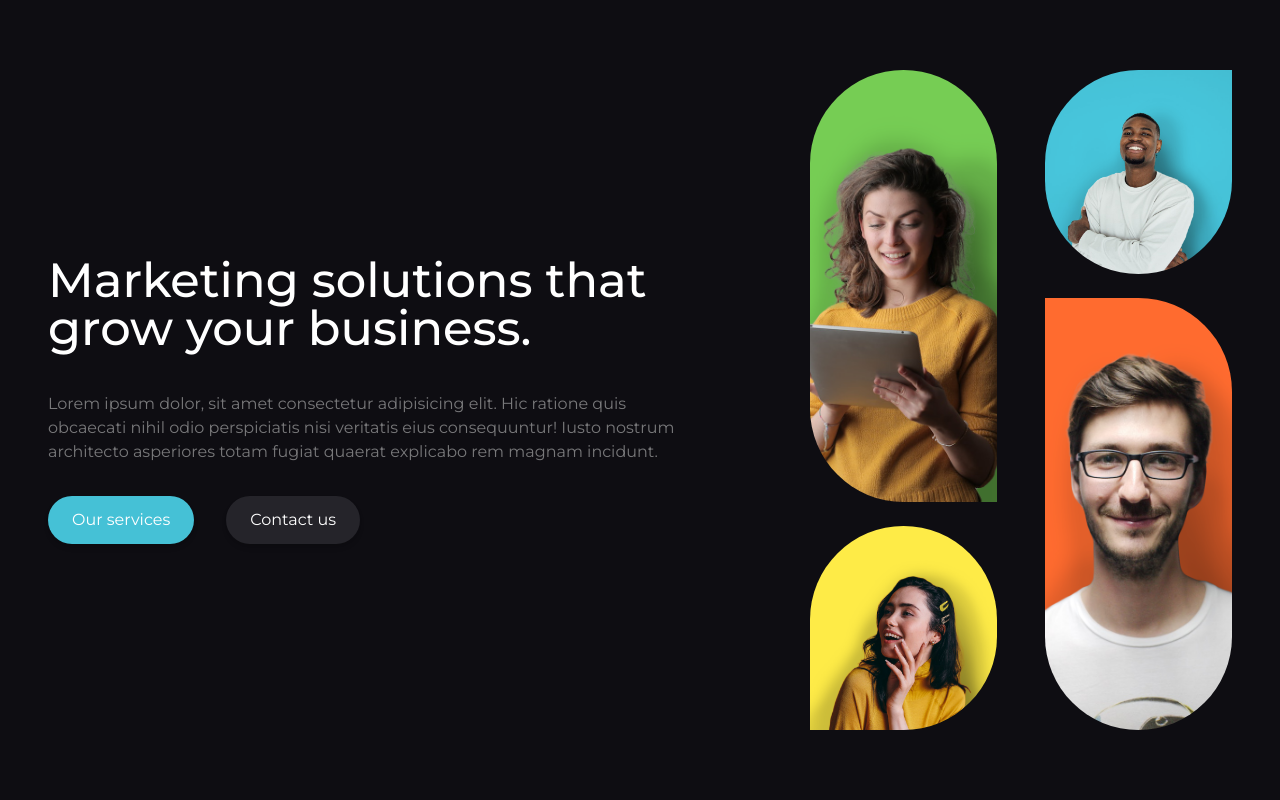
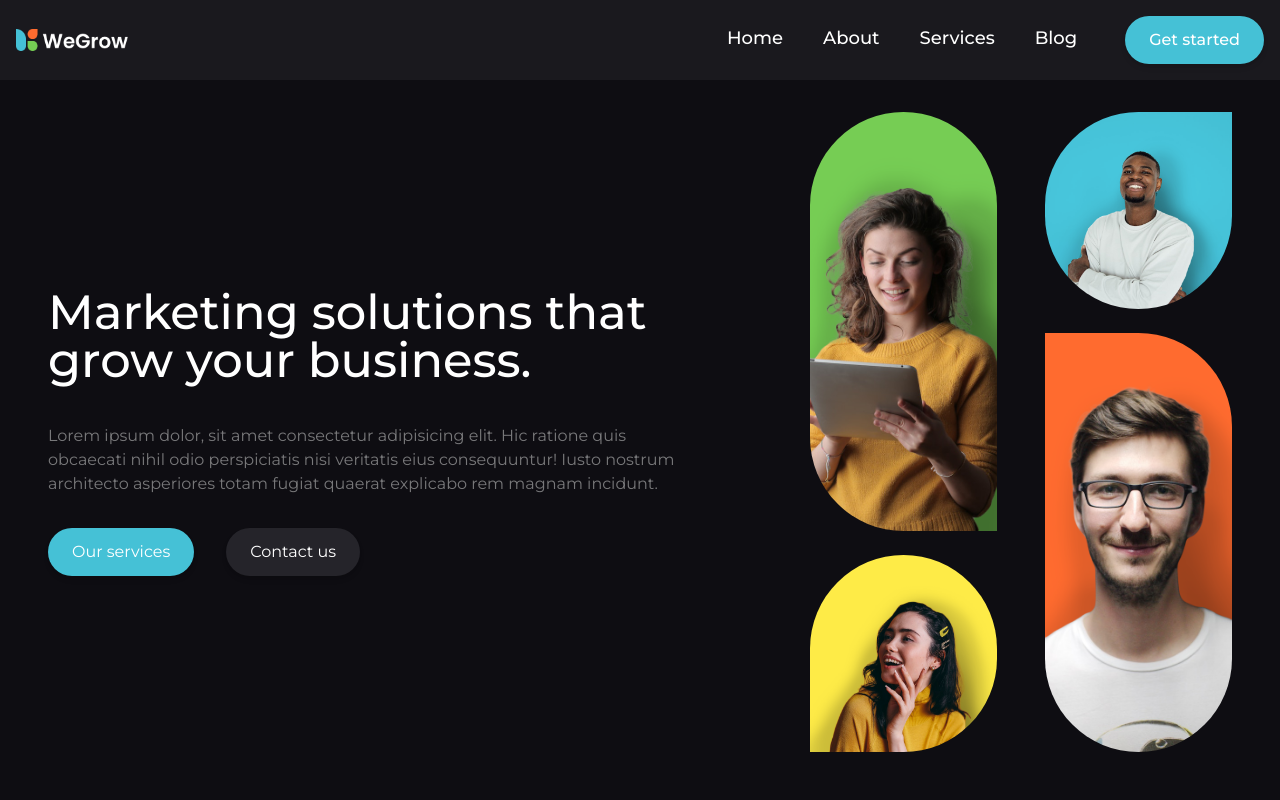
Before and after one commit to natalie-maks/marketing-landing-react-next, a Next.js app: page / in a window 1280 px wide. Shown: the top 800 px of the page. Built offline with nearby package versions, Linux system fonts and the light colour scheme.

Commit message:
Created Layout component, Nav and Footer; styled Nav component

```diff
--- /dev/null
+++ b/components/Footer.jsx
@@ -0,0 +1,7 @@
+import React from "react";
+
+const Footer = () => {
+  return <div>Footer</div>;
+};
+
+export default Footer;
--- a/components/Hero.jsx
+++ b/components/Hero.jsx
@@ -7,7 +7,7 @@ import blue from "@/assets/blue.png";
 
 const Hero = () => {
   return (
-    <section className="md:h-screen lg:h-screen flex  items-center flex-col lg:flex-row gap-20 lg:gap-32 py-12">
+    <section className="md:h-screen lg:h-screen flex items-center flex-col lg:flex-row gap-20 lg:gap-32 pt-28 pb-12">
       <div className="lg:w-3/5 flex flex-col justify-center">
         <h1 className="text-5xl font-medium">Marketing solutions that grow your business.</h1>
         <p className="mt-10 mb-8">
--- /dev/null
+++ b/components/Layout.jsx
@@ -0,0 +1,14 @@
+import Nav from "./Nav";
+import Footer from "./Footer";
+
+const Layout = ({ children }) => {
+  return (
+    <>
+      <Nav />
+      {children}
+      <Footer />
+    </>
+  );
+};
+
+export default Layout;
--- /dev/null
+++ b/components/Nav.jsx
@@ -0,0 +1,72 @@
+import { useState } from "react";
+import Link from "next/link";
+import Image from "next/image";
+import logo from "@/assets/logo.png";
+
+const Nav = () => {
+  const [clicked, setClicked] = useState(false);
+
+  return (
+    <nav className="fixed top-0 z-10 h-20 w-full bg-darkgrey">
+      <div className="container flex items-center justify-between h-full px-4 mx-auto">
+        <Link href="/" aria-label="Main page">
+          <Image
+            src={logo}
+            alt="logo"
+            width="100"
+            height="50"
+            className="h-12 w-28 object-scale-down"
+          />
+        </Link>
+        <ul
+          className={`${clicked ? "scale-y-100 opacity-100" : "scale-y-0 opacity-0"}
+          absolute lg:relative top-20 lg:top-0 w-full lg:w-auto left-0 lg:h-full py-12 lg:py-0 flex flex-col lg:flex-row items-center justify-end lg:justify-center space-y-6 lg:space-y-0 lg:space-x-2 text-2xl md:text-lg text-white font-sans font-medium bg-grey lg:bg-inherit transition-all origin-top lg:scale-y-100 lg:opacity-100`}
+        >
+          <li
+            onClick={() => setClicked(false)}
+            className="hover:text-linkblue transition-colors h-full flex items-center border-b-4 px-4 border-transparent hover:border-yellow-400"
+          >
+            <Link href="/">Home</Link>
+          </li>
+          <li
+            onClick={() => setClicked(false)}
+            className="hover:text-linkblue transition-colors h-full flex items-center border-b-4 px-4 border-transparent hover:border-yellow-400"
+          >
+            <Link href="/">About</Link>
+          </li>
+          <li
+            onClick={() => setClicked(false)}
+            className="hover:text-linkblue transition-colors h-full flex items-center border-b-4 px-4 border-transparent hover:border-yellow-400"
+          >
+            <Link href="/">Services</Link>
+          </li>
+          <li
+            onClick={() => setClicked(false)}
+            className="hover:text-linkblue transition-colors h-full flex items-center border-b-4 px-4 border-transparent hover:border-yellow-400"
+          >
+            <Link href="/">Blog</Link>
+          </li>
+          <li className="hidden lg:block pl-6">
+            <Link
+              href="/"
+              className="block text-white text-base py-3 px-6 rounded-full bg-blue hover:translate-y-[-2px] shadow-md hover:shadow-darkblue"
+            >
+              Get started
+            </Link>
+          </li>
+        </ul>
+        <button
+          className="relative lg:hidden z-10 h-6 w-6"
+          aria-label="menu"
+          onClick={() => setClicked(!clicked)}
+        >
+          <span className="bg-white absolute top-0 left-0 w-6 h-[3px]"></span>
+          <span className="bg-white absolute top-[9px] left-0 w-6 h-[3px]"></span>
+          <span className="bg-white absolute top-[18px] left-0 w-6 h-[3px]"></span>
+        </button>
+      </div>
+    </nav>
+  );
+};
+
+export default Nav;
--- a/pages/_app.js
+++ b/pages/_app.js
@@ -1,5 +1,10 @@
-import '@/styles/globals.css'
+import "@/styles/globals.css";
+import Layout from "@/components/Layout";
 
 export default function App({ Component, pageProps }) {
-  return <Component {...pageProps} />
+  return (
+    <Layout>
+      <Component {...pageProps} />
+    </Layout>
+  );
 }
```
